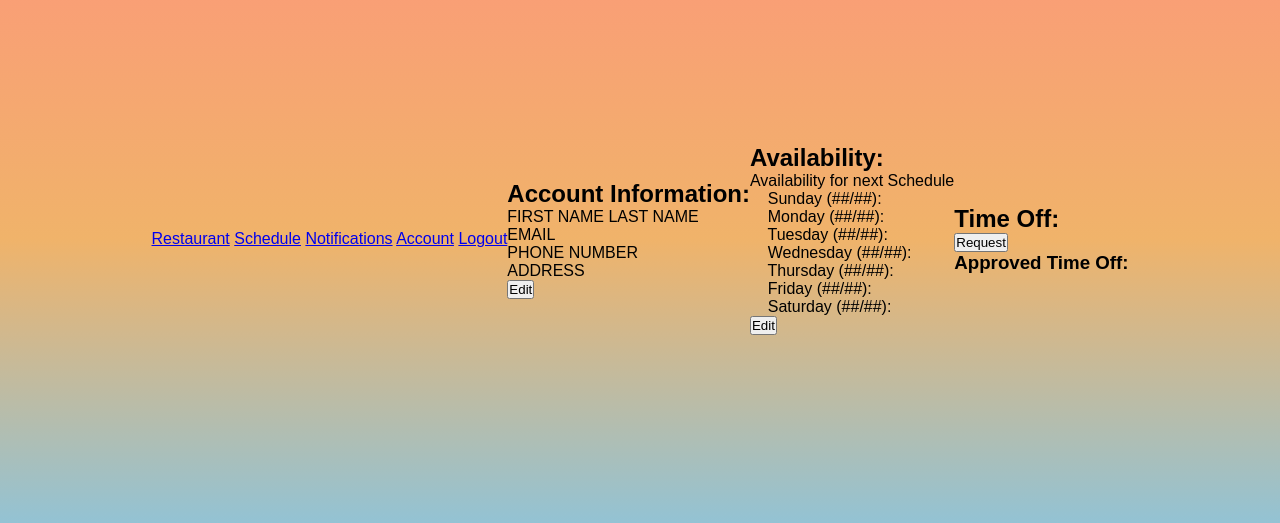
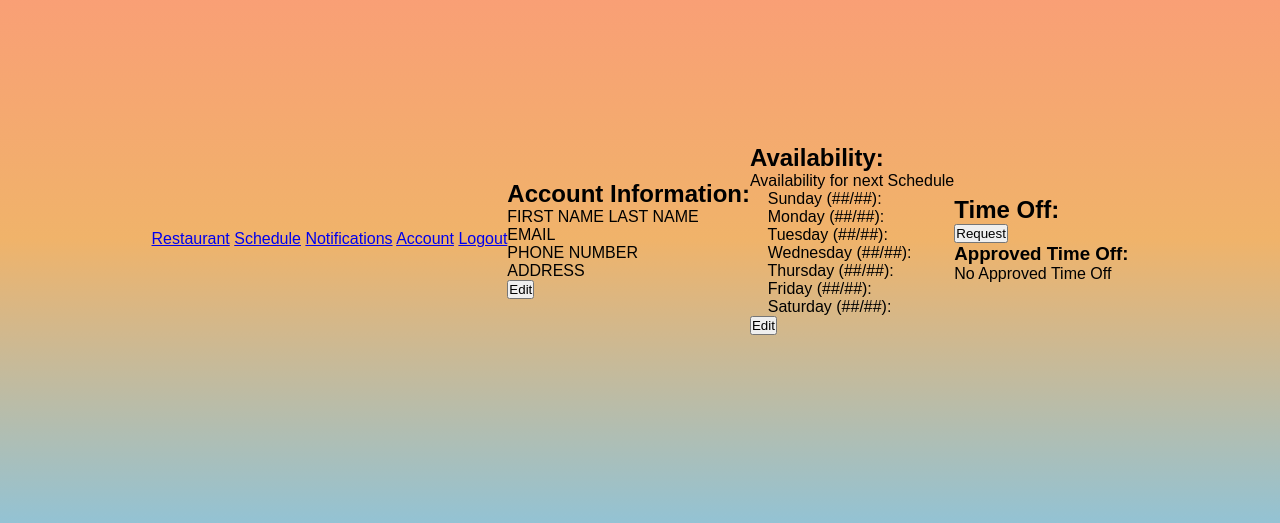
Before and after one commit to SeeHudson/ServerSchedulingApp, a Django app: page /dashboard/account/ in a window 1280 px wide. Shown: the part 161-684 px from the top of the page. Run offline with Django 5.2, Linux system fonts and the light colour scheme.

Commit message:
Time Off HTMl Progress

```diff
--- a/templates/Scheduler/account.html
+++ b/templates/Scheduler/account.html
@@ -38,6 +38,7 @@
         <h2>Time Off:</h2>
         <button onclick="location.href = 'timeOff';" id="requestTimeOff" class="float-left submit-button" >Request</button>
         <h3>Approved Time Off:</h3>
+        <p>No Approved Time Off</p>
     </div>
 </body>
 </html>
```
